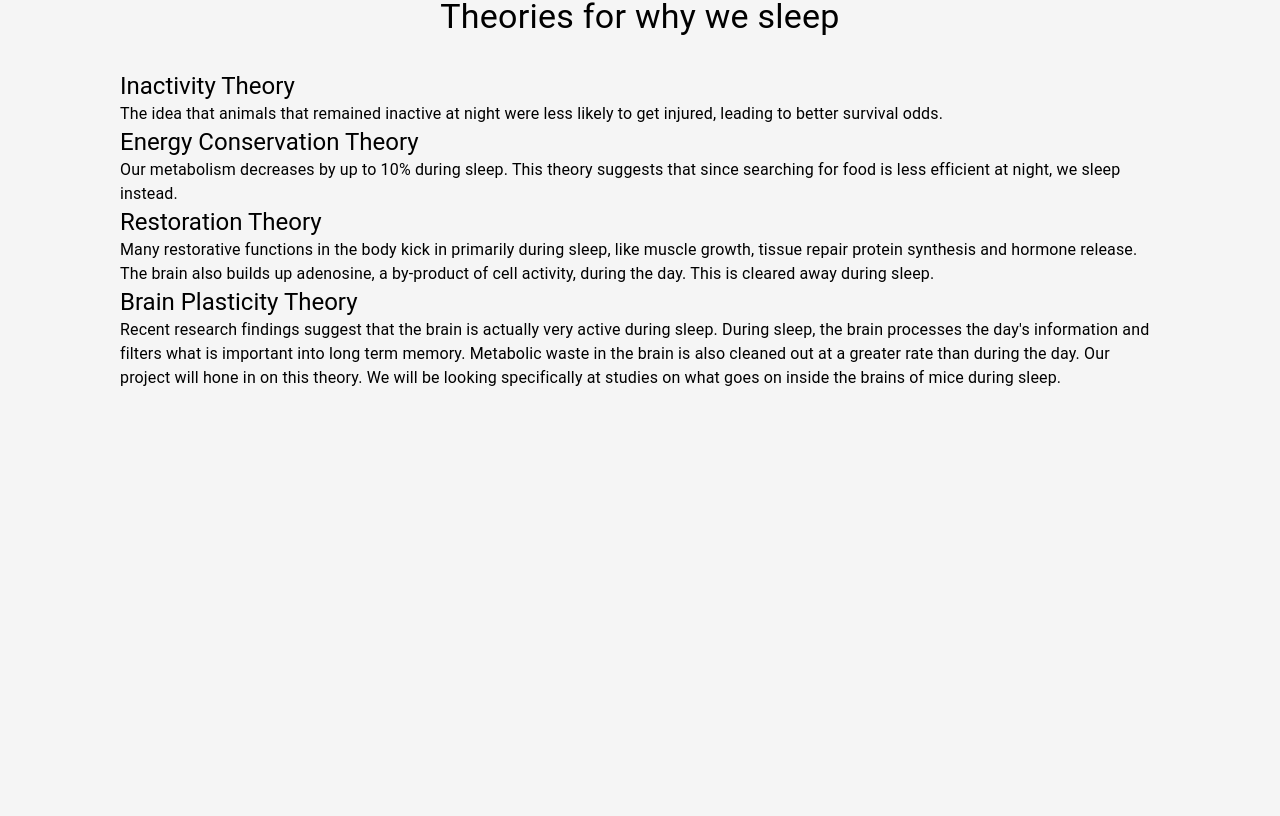
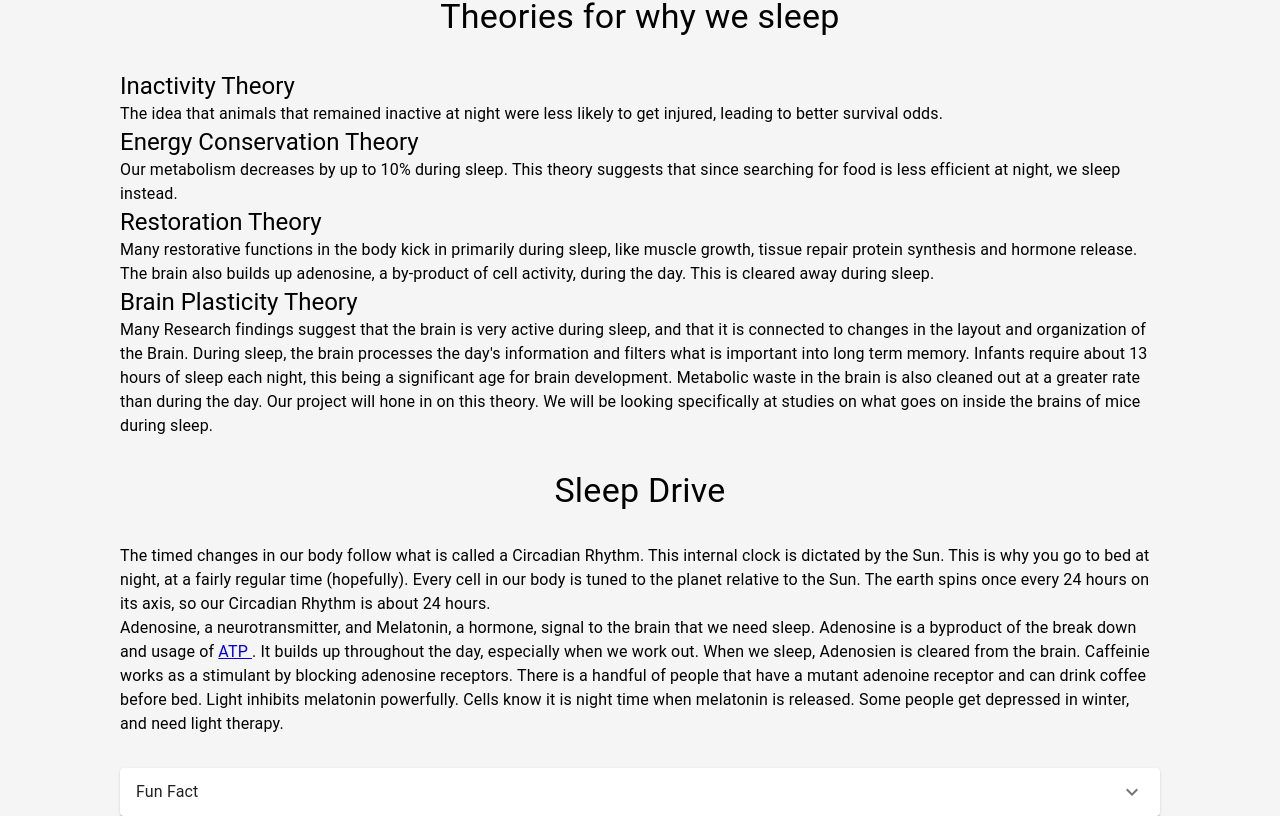
Before and after one commit to johnny-yang-4102/cs_4501_sleep_brain, a React (Create React App) app: page /sleep in a window 1280 px wide. Shown: the part 535-1351 px from the top of the page. Before the commit the page ends 925 px from the top, so only its background shows below. Built offline with nearby package versions, Linux system fonts and the light colour scheme.

Commit message:
Sleep page and references progress

```diff
--- a/src/screens/ScreenSleep.js
+++ b/src/screens/ScreenSleep.js
@@ -1,4 +1,3 @@
-
 import {Grid, Typography} from "@mui/material";
 import React from "react";
 import {Stack} from "@mui/system";
@@ -11,22 +10,24 @@ import Accordion from "@mui/material/Accordion";
 const ScreenSleep = () => {
 
     return (
-        <Stack spacing={4} direction="column" justifyContent="center" alignItems="center" marginLeft={15} marginRight={15}>
+        <Stack spacing={4} direction="column" justifyContent="center" alignItems="center" marginLeft={15}
+               marginRight={15}>
 
             <Grid item>
-                <Typography variant="h3" > Sleep </Typography>
+                <Typography variant="h3"> Sleep </Typography>
             </Grid>
 
             {/* Example section 1 */}
             <Grid item>
-                <Typography variant="h4" > Why we sleep </Typography>
+                <Typography variant="h4"> Why we sleep </Typography>
             </Grid>
 
-            <Grid container direction="row" >
+            <Grid container direction="row">
                 <Grid item xs={12}>
                     <Typography variant="h5"> Sleep is dangerous </Typography>
-                    <Typography variant="body1" > We spend a third of our life asleep. This is time that could be spent
-                        reproducing, gathering food or gaining resources. Instead, we lie dormant, vulnerable to predators.
+                    <Typography variant="body1"> We spend a third of our life asleep. This is time that could be spent
+                        reproducing, gathering food or gaining resources. Instead, we lie dormant, vulnerable to
+                        predators.
                         Every animal sleeps, and so do some plants. So what is its purpose?
                     </Typography>
                 </Grid>
@@ -41,7 +42,9 @@ const ScreenSleep = () => {
                             <Typography>Fun Fact</Typography>
                         </AccordionSummary>
                         <AccordionDetails>
-                            <Typography variant="body1" >You’d expect larger animals to need more sleep, but the inverse is generally true. The owl monkey sleeps 17 hours a day, while Elephants sleep only 2 hours a day.</Typography>
+                            <Typography variant="body1">You’d expect larger animals to need more sleep, but the inverse
+                                is generally true. The owl monkey sleeps 17 hours a day, while Elephants sleep only 2
+                                hours a day.</Typography>
                         </AccordionDetails>
                     </Accordion>
                 </Grid>
@@ -50,38 +53,92 @@ const ScreenSleep = () => {
 
             {/* Example section 2 */}
             <Grid item>
-                <Typography variant="h4" > Theories for why we sleep</Typography>
+                <Typography variant="h4"> Theories for why we sleep</Typography>
             </Grid>
 
-            <Grid container direction="row" >
+            <Grid container direction="row">
                 <Grid item xs={12}>
-                    <Typography variant="h5" > Inactivity Theory </Typography>
-                    <Typography variant="body1" >The idea that animals that remained inactive at night were less
+                    <Typography variant="h5"> Inactivity Theory </Typography>
+                    <Typography variant="body1">The idea that animals that remained inactive at night were less
                         likely to get injured, leading to better survival odds.
                     </Typography>
                 </Grid>
                 <Grid item xs={12}>
-                    <Typography variant="h5" > Energy Conservation Theory </Typography>
-                    <Typography variant="body1" > Our metabolism decreases by up to 10% during sleep.
+                    <Typography variant="h5"> Energy Conservation Theory </Typography>
+                    <Typography variant="body1"> Our metabolism decreases by up to 10% during sleep.
                         This theory suggests that since searching for food is less efficient at night, we sleep instead.
                     </Typography>
                 </Grid>
                 <Grid item xs={12}>
-                    <Typography variant="h5" > Restoration Theory </Typography>
-                    <Typography variant="body1" > Many restorative functions in the body kick in primarily during sleep,
+                    <Typography variant="h5"> Restoration Theory </Typography>
+                    <Typography variant="body1"> Many restorative functions in the body kick in primarily during sleep,
                         like muscle growth, tissue repair protein synthesis and hormone release. The brain also builds
                         up adenosine, a by-product of cell activity, during the day. This is cleared away during sleep.
                     </Typography>
                 </Grid>
                 <Grid item xs={12}>
-                    <Typography variant="h5" > Brain Plasticity Theory</Typography>
-                    <Typography variant="body1" > Recent research findings suggest that the brain is actually very
-                        active during sleep. During sleep, the brain processes the day's information and filters
-                        what is important into long term memory. Metabolic waste in the brain is also cleaned out
+                    <Typography variant="h5"> Brain Plasticity Theory</Typography>
+                    <Typography variant="body1"> Many Research findings suggest that the brain is very
+                        active during sleep, and that it is connected to changes in the layout and organization of the
+                        Brain. During sleep, the brain processes the day's information and filters
+                        what is important into long term memory. Infants require about 13 hours of sleep each night,
+                        this being a significant age for brain development. Metabolic waste in the brain is also cleaned
+                        out
                         at a greater rate than during the day.
                         Our project will hone in on this theory.
-                        We will be looking specifically at studies on what goes on inside the brains of mice during sleep.
+                        We will be looking specifically at studies on what goes on inside the brains of mice during
+                        sleep.
                     </Typography>
+                </Grid>
+            </Grid>
+            <Grid item>
+                <Typography variant="h4" align={"center"}> Sleep Drive </Typography>
+            </Grid>
+            <Grid item xs={12}>
+                <Grid container direction="row">
+
+                    <Typography variant="body1"> The timed changes in our body follow what is called a Circadian
+                        Rhythm. This internal clock is dictated by the Sun. This is why you go to bed at night, at a
+                        fairly regular time (hopefully). Every cell in
+                        our body is tuned to the planet relative to the Sun. The earth spins once every 24 hours on its
+                        axis, so our Circadian Rhythm is about 24 hours.
+
+                    </Typography>
+                    <Typography variant="body1">
+                        Adenosine, a neurotransmitter, and Melatonin, a hormone, signal to the brain that we need sleep.
+                        Adenosine is a byproduct of the break down and usage of <a
+                        href={"https://en.wikipedia.org/wiki/Adenosine_triphosphate#:~:text=Adenosine%20triphosphate%20(ATP)%20is%20an,condensate%20dissolution%2C%20and%20chemical%20synthesis."}>
+                        ATP </a>. It builds up throughout the day, especially when we work out. When we sleep, Adenosien
+                        is cleared from the brain. Caffeinie
+                        works as a stimulant by blocking adenosine receptors. There is a handful of people that have a
+                        mutant adenoine receptor and can drink coffee before bed.
+                        Light
+                        inhibits melatonin powerfully. Cells know it is night time when melatonin is released. Some
+                        people get depressed in winter, and need light therapy.
+                    </Typography>
+                </Grid>
+                <Typography variant="h5">  &nbsp;  </Typography>
+
+                <Grid item xs={12}>
+                    <Accordion>
+                        <AccordionSummary
+                            expandIcon={<ExpandMoreIcon/>}
+                            aria-controls="panel1a-content"
+                            id="panel1a-header"
+                        >
+                            <Typography>Fun Fact</Typography>
+                        </AccordionSummary>
+                        <AccordionDetails>
+                            <Typography variant="body1">When you workout has a large impact on your Circadian Rhythm.
+                                Most studies of exercise are around anerobic because mice like to run. Optimal Exercise
+                                windows depend mostly on body temperature. Ideal times tend to be 30 minutes after
+                                waking. Three hours after waking, and 11 hours after waking, which is the late
+                                afternoon. These times optimize performance and reduce injury. The best exercise you can
+                                do for your sleep is aerobic training in the late afternoon. This is when you body
+                                temperature
+                                peaks and has been shown to strongly align people's sleep schedules </Typography>
+                        </AccordionDetails>
+                    </Accordion>
                 </Grid>
             </Grid>
 
```
Also changed, not shown: src/screens/References.js (+24 -18 lines), src/screens/ScreenHome.js (+22 -14 lines), src/screens/ScreenSleepBrainEffects.js (+10 -6 lines). Lines whose indentation alone changed are shown as unchanged.
